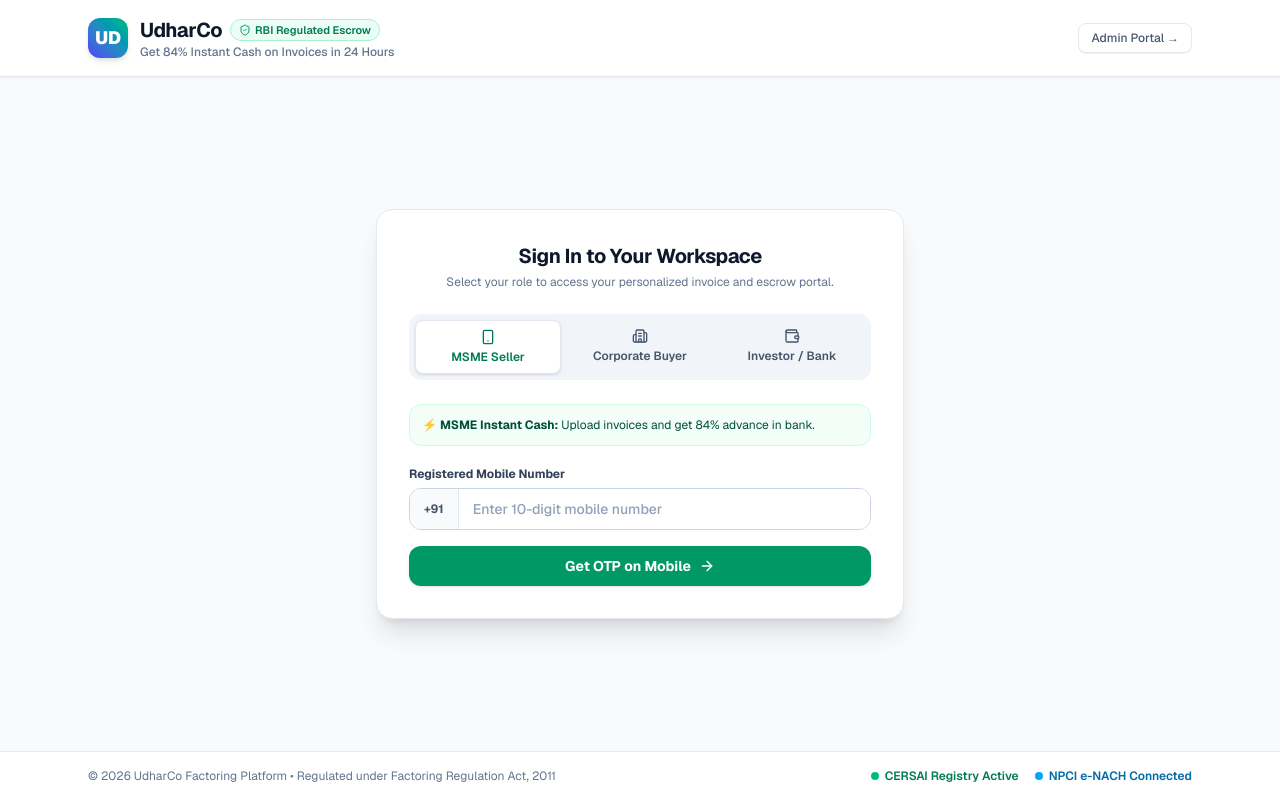
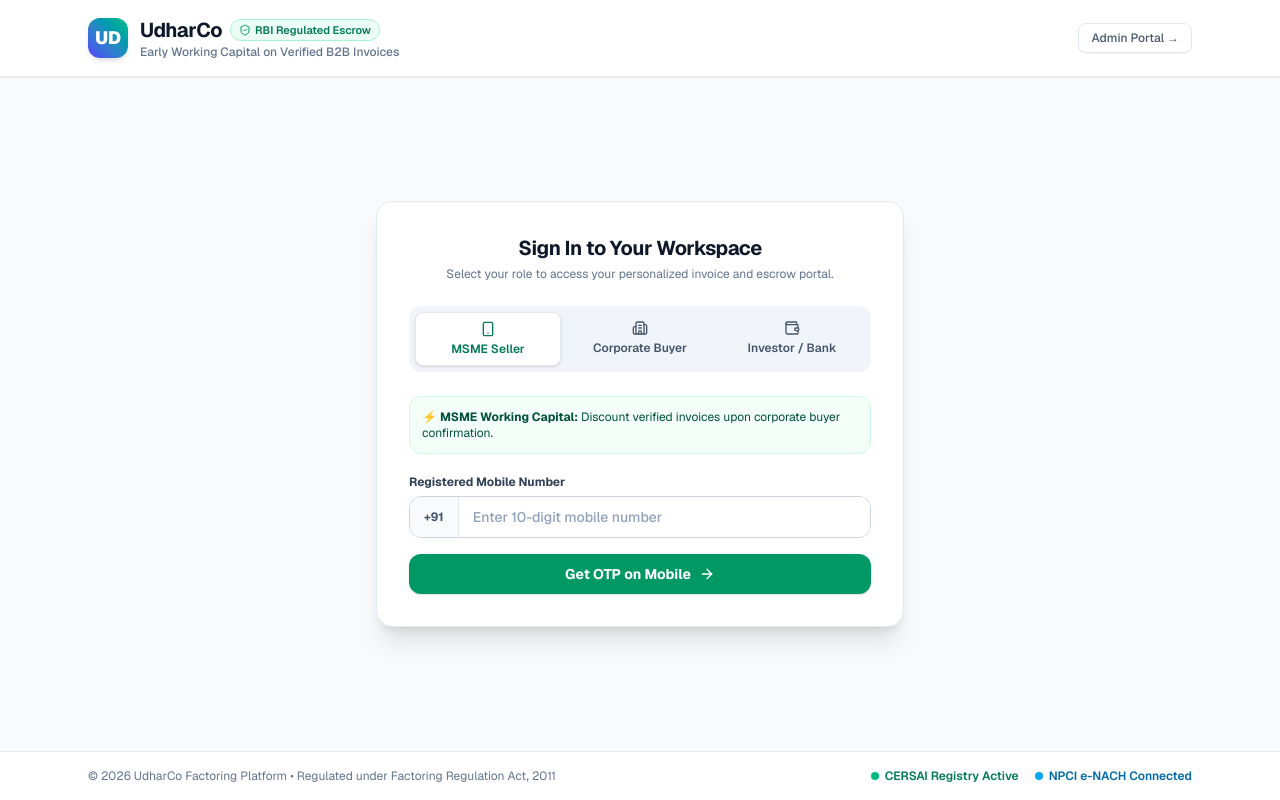
Before and after one commit to bhavyc/udharco, a Next.js app in the folder web/: page /login in a window 1280 px wide. Built offline with nearby package versions, Linux system fonts and the light colour scheme.

Commit message:
fix: replace unrealistic 24-hour instant cash copy with factual factoring advance terms

```diff
--- a/web/src/app/login/page.tsx
+++ b/web/src/app/login/page.tsx
@@ -188,7 +188,7 @@
                 </span>
               </div>
               <p className="text-xs text-slate-500 font-medium">
-                Get 84% Instant Cash on Invoices in 24 Hours
+                Early Working Capital on Verified B2B Invoices
               </p>
             </div>
           </div>
@@ -273,7 +273,7 @@
           {activeTab === "SELLER" && (
             <div>
               <div className="p-3 mb-5 rounded-xl bg-emerald-50/60 border border-emerald-100 text-xs text-emerald-900 flex items-center justify-between">
-                <span>⚡ <strong>MSME Instant Cash:</strong> Upload invoices and get 84% advance in bank.</span>
+                <span>⚡ <strong>MSME Working Capital:</strong> Discount verified invoices upon corporate buyer confirmation.</span>
               </div>
 
               {!otpSent ? (
--- a/web/src/app/signup/page.tsx
+++ b/web/src/app/signup/page.tsx
@@ -418,7 +418,7 @@
                 </span>
               </div>
               <p className="text-xs text-slate-500 font-medium">
-                Get 84% Instant Cash on Invoices in 24 Hours
+                Early Working Capital on Verified B2B Invoices
               </p>
             </div>
           </div>
--- a/web/src/components/DashboardClient.tsx
+++ b/web/src/components/DashboardClient.tsx
@@ -440,12 +440,12 @@
               How UdharCo Works (Simple 3-Step Process)
             </h2>
             <p className="text-xs text-slate-500 mt-0.5">
-              MSMEs get 84% upfront cash for unpaid invoices in 24 hours. No bank branch visits required.
+              MSMEs unlock up to 84% upfront capital once the corporate buyer confirms the invoice.
             </p>
           </div>
           <span className="inline-flex items-center gap-1.5 px-3 py-1 rounded-full text-xs font-bold bg-emerald-50 text-emerald-700 border border-emerald-200 self-start sm:self-auto">
             <CheckCircle2 className="w-3.5 h-3.5 text-emerald-600" />
-            84% Cash in 24 Hours
+            Up to 84% Advance Disbursal
           </span>
         </div>
 
```
Also changed, not shown: 1 other file (tests, documents, lock files or other folders).
